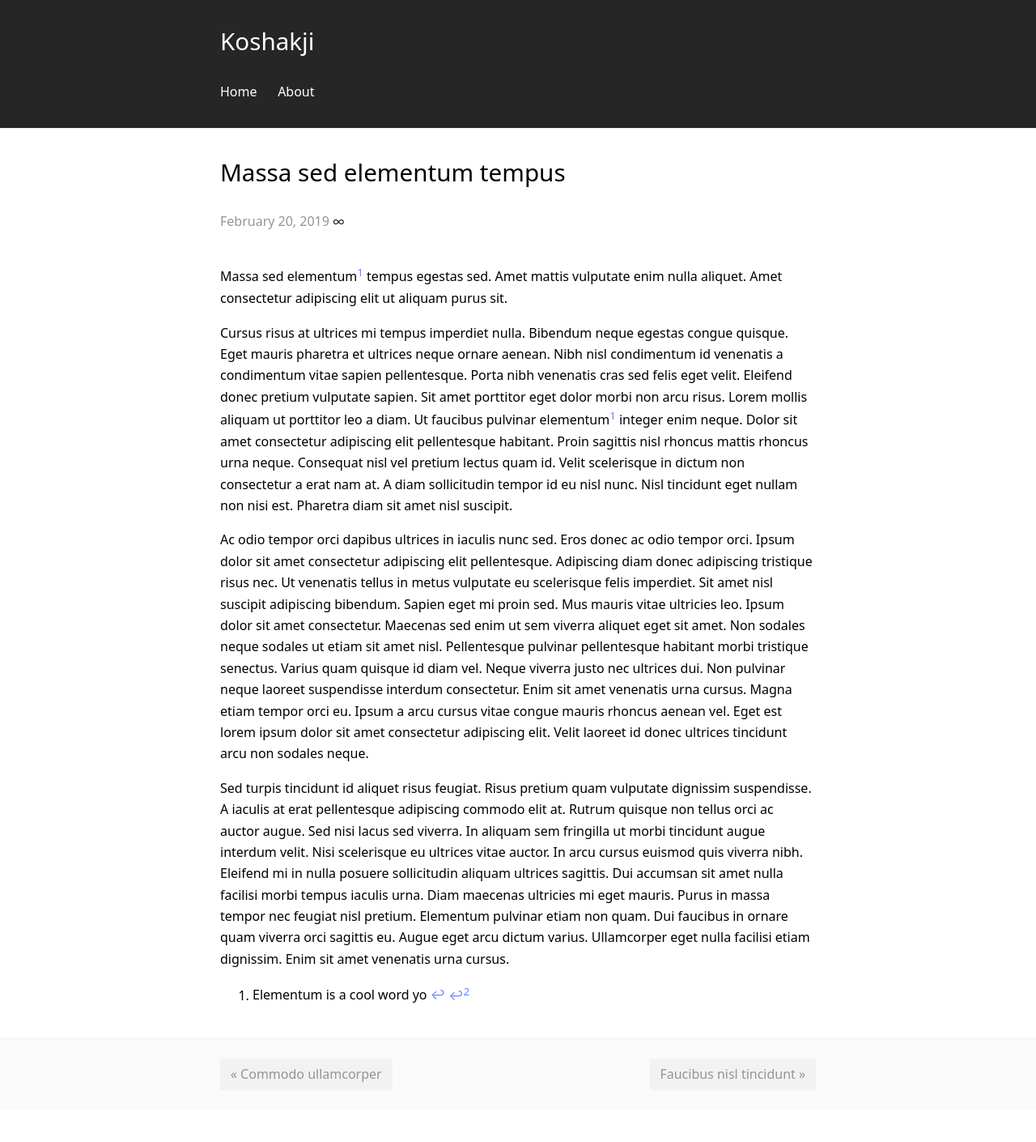
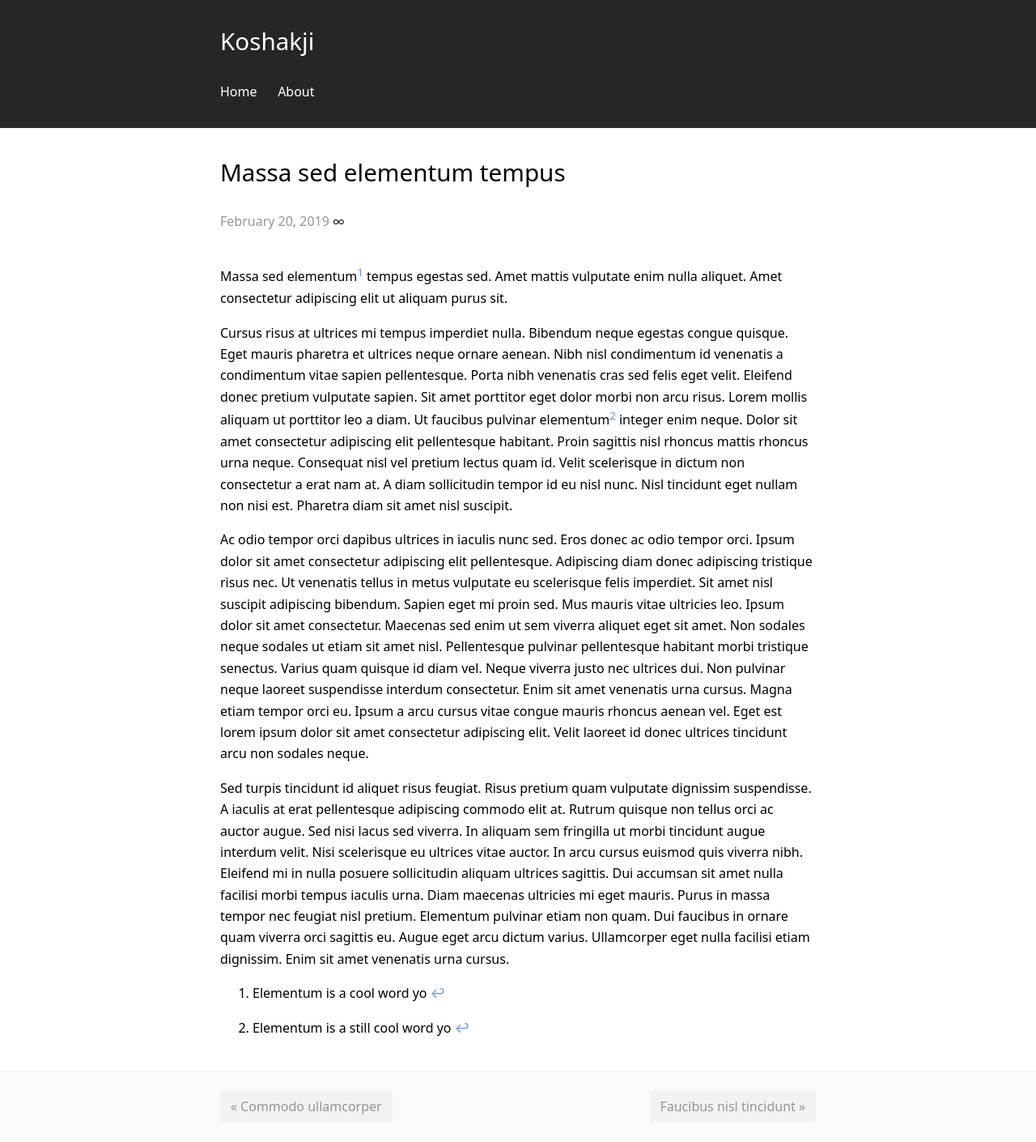
Before and after one commit to koshakji/koshakji.github.io, a Jekyll site: the page built from _posts/2019-02-20-massa-sed-elementum-tempus.md, in a window 1280 px wide. Shown: the whole page at 81% size. Built offline with Jekyll 4.4.1, drawn with Linux system fonts in a browser that asks for light colours; before the commit the page ends 1370 px from its top, so only the background shows below that.

Commit message:
more footnoting

```diff
--- a/_posts/2019-02-20-massa-sed-elementum-tempus.md
+++ b/_posts/2019-02-20-massa-sed-elementum-tempus.md
@@ -10,10 +10,11 @@ Massa sed elementum[^1] tempus egestas sed. Amet mattis vulputate enim nulla ali
 
 
 
-Cursus risus at ultrices mi tempus imperdiet nulla. Bibendum neque egestas congue quisque. Eget mauris pharetra et ultrices neque ornare aenean. Nibh nisl condimentum id venenatis a condimentum vitae sapien pellentesque. Porta nibh venenatis cras sed felis eget velit. Eleifend donec pretium vulputate sapien. Sit amet porttitor eget dolor morbi non arcu risus. Lorem mollis aliquam ut porttitor leo a diam. Ut faucibus pulvinar elementum[^1] integer enim neque. Dolor sit amet consectetur adipiscing elit pellentesque habitant. Proin sagittis nisl rhoncus mattis rhoncus urna neque. Consequat nisl vel pretium lectus quam id. Velit scelerisque in dictum non consectetur a erat nam at. A diam sollicitudin tempor id eu nisl nunc. Nisl tincidunt eget nullam non nisi est. Pharetra diam sit amet nisl suscipit.
+Cursus risus at ultrices mi tempus imperdiet nulla. Bibendum neque egestas congue quisque. Eget mauris pharetra et ultrices neque ornare aenean. Nibh nisl condimentum id venenatis a condimentum vitae sapien pellentesque. Porta nibh venenatis cras sed felis eget velit. Eleifend donec pretium vulputate sapien. Sit amet porttitor eget dolor morbi non arcu risus. Lorem mollis aliquam ut porttitor leo a diam. Ut faucibus pulvinar elementum[^2] integer enim neque. Dolor sit amet consectetur adipiscing elit pellentesque habitant. Proin sagittis nisl rhoncus mattis rhoncus urna neque. Consequat nisl vel pretium lectus quam id. Velit scelerisque in dictum non consectetur a erat nam at. A diam sollicitudin tempor id eu nisl nunc. Nisl tincidunt eget nullam non nisi est. Pharetra diam sit amet nisl suscipit.
 
 Ac odio tempor orci dapibus ultrices in iaculis nunc sed. Eros donec ac odio tempor orci. Ipsum dolor sit amet consectetur adipiscing elit pellentesque. Adipiscing diam donec adipiscing tristique risus nec. Ut venenatis tellus in metus vulputate eu scelerisque felis imperdiet. Sit amet nisl suscipit adipiscing bibendum. Sapien eget mi proin sed. Mus mauris vitae ultricies leo. Ipsum dolor sit amet consectetur. Maecenas sed enim ut sem viverra aliquet eget sit amet. Non sodales neque sodales ut etiam sit amet nisl. Pellentesque pulvinar pellentesque habitant morbi tristique senectus. Varius quam quisque id diam vel. Neque viverra justo nec ultrices dui. Non pulvinar neque laoreet suspendisse interdum consectetur. Enim sit amet venenatis urna cursus. Magna etiam tempor orci eu. Ipsum a arcu cursus vitae congue mauris rhoncus aenean vel. Eget est lorem ipsum dolor sit amet consectetur adipiscing elit. Velit laoreet id donec ultrices tincidunt arcu non sodales neque.
 
 Sed turpis tincidunt id aliquet risus feugiat. Risus pretium quam vulputate dignissim suspendisse. A iaculis at erat pellentesque adipiscing commodo elit at. Rutrum quisque non tellus orci ac auctor augue. Sed nisi lacus sed viverra. In aliquam sem fringilla ut morbi tincidunt augue interdum velit. Nisi scelerisque eu ultrices vitae auctor. In arcu cursus euismod quis viverra nibh. Eleifend mi in nulla posuere sollicitudin aliquam ultrices sagittis. Dui accumsan sit amet nulla facilisi morbi tempus iaculis urna. Diam maecenas ultricies mi eget mauris. Purus in massa tempor nec feugiat nisl pretium. Elementum pulvinar etiam non quam. Dui faucibus in ornare quam viverra orci sagittis eu. Augue eget arcu dictum varius. Ullamcorper eget nulla facilisi etiam dignissim. Enim sit amet venenatis urna cursus.
 
 [^1]: Elementum is a cool word yo
+[^2]: Elementum is a still cool word yo
```
